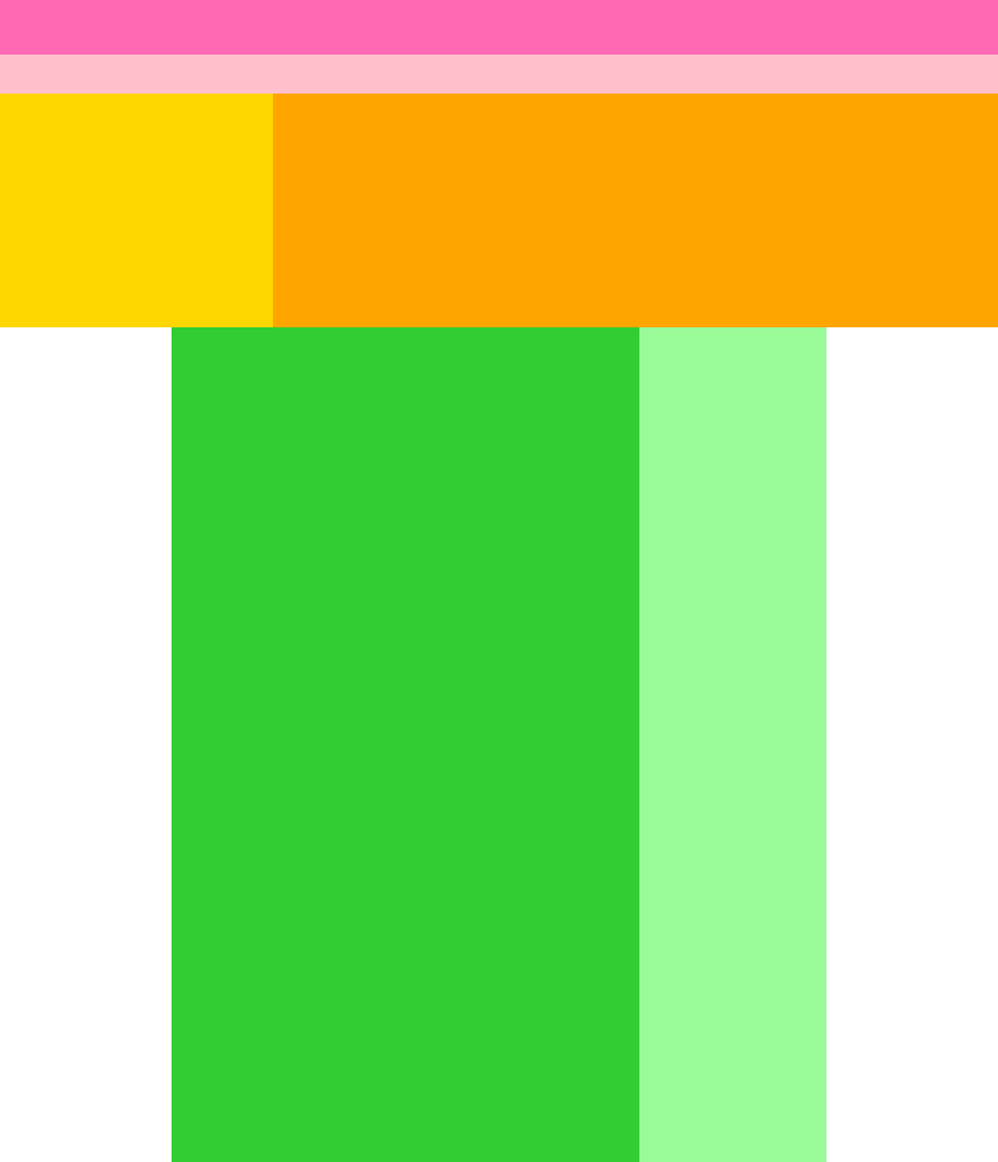
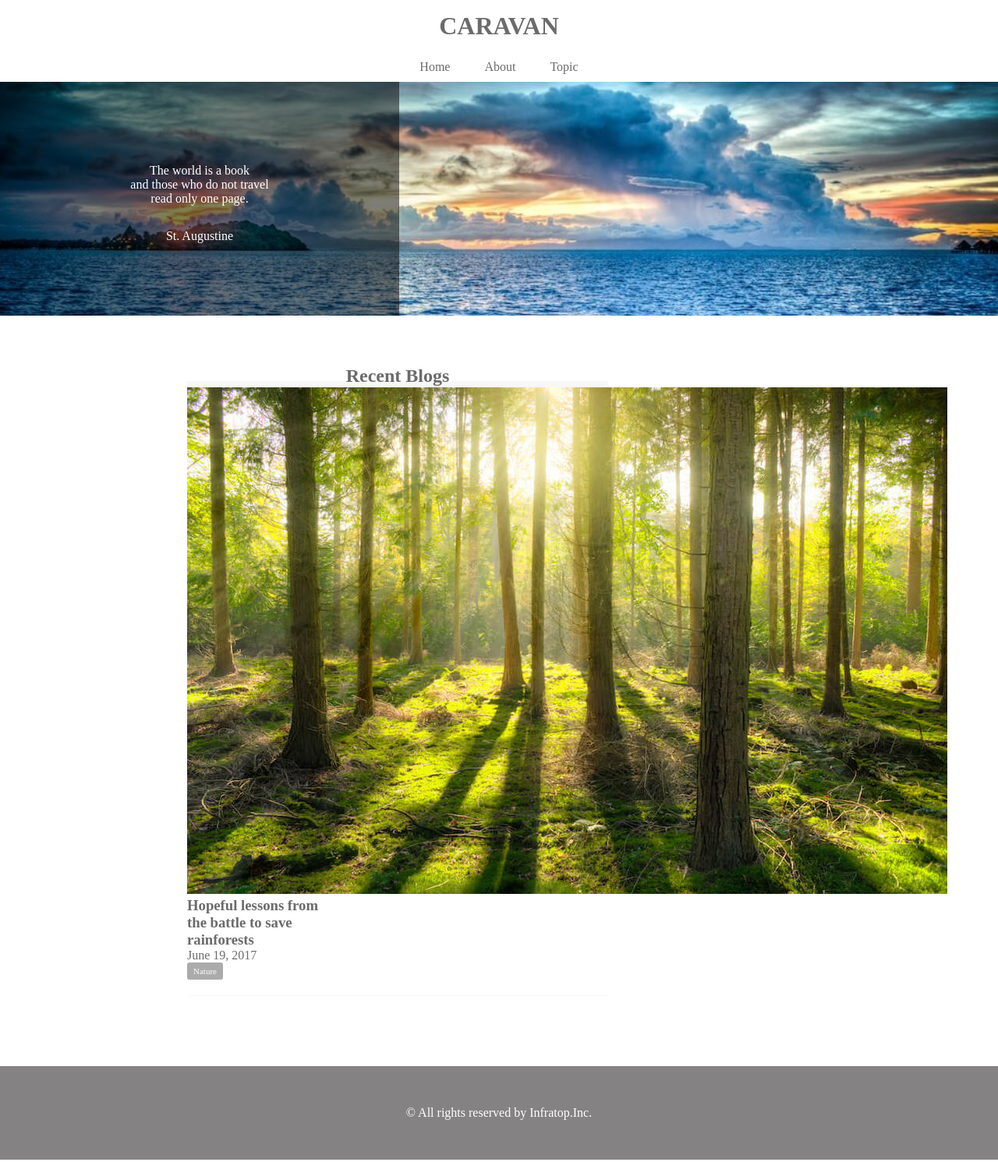
Before and after one commit to tnakahashi/html_css, a plain HTML site: page caravan/index.html in a window 1280 px wide. Shown: the top 1491 px of the page at 78% size. Drawn offline with Linux system fonts and the light colour scheme.

Commit message:
[Update]

```diff
--- a/caravan/index.html
+++ b/caravan/index.html
@@ -8,24 +8,64 @@
   </head>
 
   <body>
-    <!-- header用のdiv -->
-    <div class="header">
-      <div class="header-top"></div>
-      <div class="header-bottom"></div>
-    </div>
+    <!-- header -->
+    <header>
+      <h1 class="heading">
+        <a href="index.html">
+          CARAVAN
+        </a>
+      </h1>
+    </header>
+
+    <!-- navigation -->
+    <nav>
+      <ul class="nav-list">
+        <li class="nav-list-item">
+          <a href="index.html">Home</a>
+        </li>
+        <li class="nav-list-item">About</li>
+        <li class="nav-list-item">Topic</li>
+      </ul>
+    </nav>
 
     <!-- main-visual用のdiv -->
     <div class="main-visual">
-      <div class="main-visual-content"></div>
+      <div class="main-visual-content">
+        <p class="main-visual-text">
+          The world is a book<br>
+          and those who do not travel<br>
+          read only one page.
+        </p>
+        <p class="main-visual-name">
+          St. Augustine
+        </p>
+      </div>
     </div>
 
     <!-- main用のdiv -->
-    <div class="main">
-      <div class="blog"></div>
+    <main>
+      <section class="blog">
+        <h2 class="blog-heading">Recent Blogs</h2>
+        <div class="blog-item">
+          <img class="blog-image" src="img/forest.jpg">
+          <section class="blog-text">
+            <h3>
+              <a href="single.html">
+                Hopeful lessons from<br>
+                the battle to save<br>
+                rainforests
+              </a>
+            </h3>
+            <p>June 19, 2017</p>
+            <span class="category">Nature</span>
+          </section>
+        </div>
+      </section>
       <div class="sidebar"></div>
-    </div>
-
-    <!-- footer用のdiv -->
-    <div class="footer"></div>
+    </main>
+    <!-- footer -->
+    <footer>
+      <p class="footer-text">© All rights reserved by Infratop.Inc.</p>
+    </footer>
   </body>
 </html>
--- a/caravan/style.css
+++ b/caravan/style.css
@@ -3,59 +3,114 @@
   margin: 0;
   padding: 0;
   box-sizing: border-box;
+  color: #6c6b6b;
 }
 
-.header {
-  width: 100%; /* 横幅いっぱい */
-  height: 120px; /* 高さ120px */
-  background-color: red; /* 背景色red */
+a {
+  text-decoration: none;
 }
 
-.header-top {
-  width: 100%; /* 横幅いっぱい */
-  height: 70px; /* 高さ100px */
-  background-color: hotpink; /* 背景色hotpink */
+header {
+  width: 90%; /* 横幅90% */
+  padding: 15px 0;
+  margin: 0 auto;
+  text-align: center;
 }
 
-.header-bottom {
-  width: 100%; /* 横幅いっぱい */
-  height: 50px; /* 高さ100px */
-  background-color: pink; /* 背景色pink */
+header .heading {
+  /* headerタグ内のheadingクラスにのみ反映される */
+  font-size: 32px;
+}
+
+.nav-list {
+  text-align: center;
+  padding: 10px 0;
+  margin: 0 auto;
+}
+
+.nav-list-item {
+  list-style: none;
+  display: inline-block;
+  margin: 0 20px;
 }
 
 .main-visual {
   width: 100%; /* 横幅いっぱい */
   height: 300px; /* 高さ300px */
-  background-color: orange; /* 背景色orange */
+  background-image: url(img/mv.jpg);
+  background-size: cover; /* 縦横比を維持したまま背景領域を埋め尽くす */
+  background-position: center; /* 背景画像を中央に配置 */
 }
 
 .main-visual-content {
-  width: 350px; /* 横幅350px */
+  width: 40%; /* 横幅40% */
   height: 300px; /* 親の高さに揃える */
-  background-color: gold; /* 背景色gold */
+  background-color: rgba(0, 0, 0, 0.5); /* 背景色を半透明の黒にする */
+  text-align: center; /* 文字を中央揃えにする */
+  padding-top: 105px; /* 上側の内側余白で垂直方向の位置を調整 */
 }
 
-.main {
-  width: 840px; /* 横幅840px */
+.main-visual-text {
+  color: #fff; /* 文字色を白に変更 */
+}
+
+.main-visual-name {
+  margin-top: 30px; /* 上側の外側の余白 */
+  color: #fff; /* 文字色を白に変更 */
+}
+
+main {
+  width: 800px; /* 横幅800px */
   display: flex; /* Flexboxの利用 */
-  justify-content: center; /* 子要素の横並び・中央寄せ */
-  margin: 0 auto; /* 中央寄せ（左右に余白がないとできない）*/
+  justify-content: center; /* 要素の横並び・中央寄せ */
+  margin: 0 auto; /* 要素の中央揃え */
+  padding: 70px 0; /* 上下に70px、左右に0pxの内側余白 */
 }
 
 .blog {
-  width: 600px; /* 横幅600px */
-  height: 1400px; /* 高さ1400px */
-  background-color: limegreen; /* 背景色limegreen */
+  width: 540px;
+  margin-right: 30px; /* 領域の右側余白 */
+}
+
+.blog-heading {
+  border-bottom: 8px solid #f7f7f7;
+  text-align: center;
+  line-height: 0.6;
+}
+
+.blog-item {
+  padding-bottom: 20px;
+  margin-bottom: 20px;
+  border-bottom: 1px solid #f7f7f7;
+}
+
+.category {
+  display: inline-block;
+  padding: 5px 8px;
+  background-color: #acabab;
+  border-radius: 3px;
+  color: #fff;
+  font-size: 11px;
 }
 
 .sidebar {
-  width: 240px; /* 横幅240px */
-  height: 1400px; /* 高さ1400px */
-  background-color: palegreen; /* 背景色palegreen */
+  width: 230px;
 }
 
-.footer {
-  width: 100%; /* 横幅いっぱい */
-  height: 120px; /* 高さ120px */
-  background-color: blue; /* 背景色blue */
+.blog {
 }
+
+.sidebar {
+}
+
+footer {
+  width: 100%;
+  height: 120px;
+  text-align: center;
+  line-height: 120px;
+  background-color: #848282;
+}
+
+.footer-text {
+  color: #fff;
+}
```
Also changed, not shown: ch06/index.html (+2 -2 lines), caravan/img/airport.jpg (added), caravan/img/asia.jpg (added), caravan/img/desert.jpg (added), caravan/img/forest.jpg (added), caravan/img/italy.jpg (added), caravan/img/japan.jpg (added), caravan/img/japan2.jpg (added), caravan/img/lake.jpg (added), caravan/img/mv.jpg (added), caravan/img/person.jpg (added), caravan/img/road.jpg (added), caravan/img/snow.jpg (added), 1 other file.
